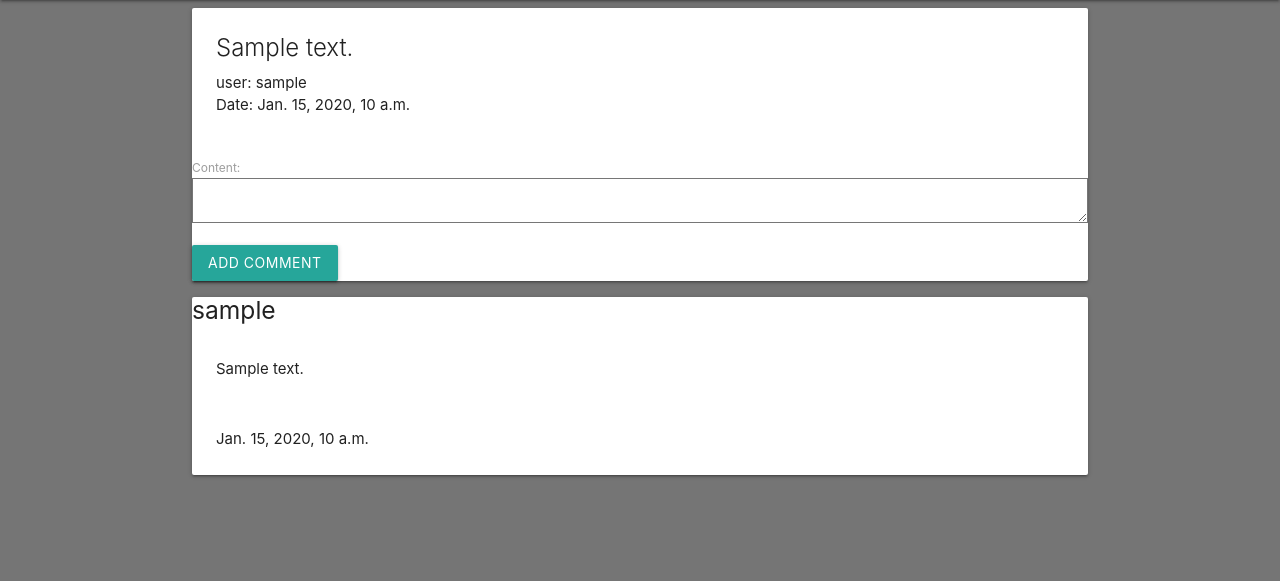
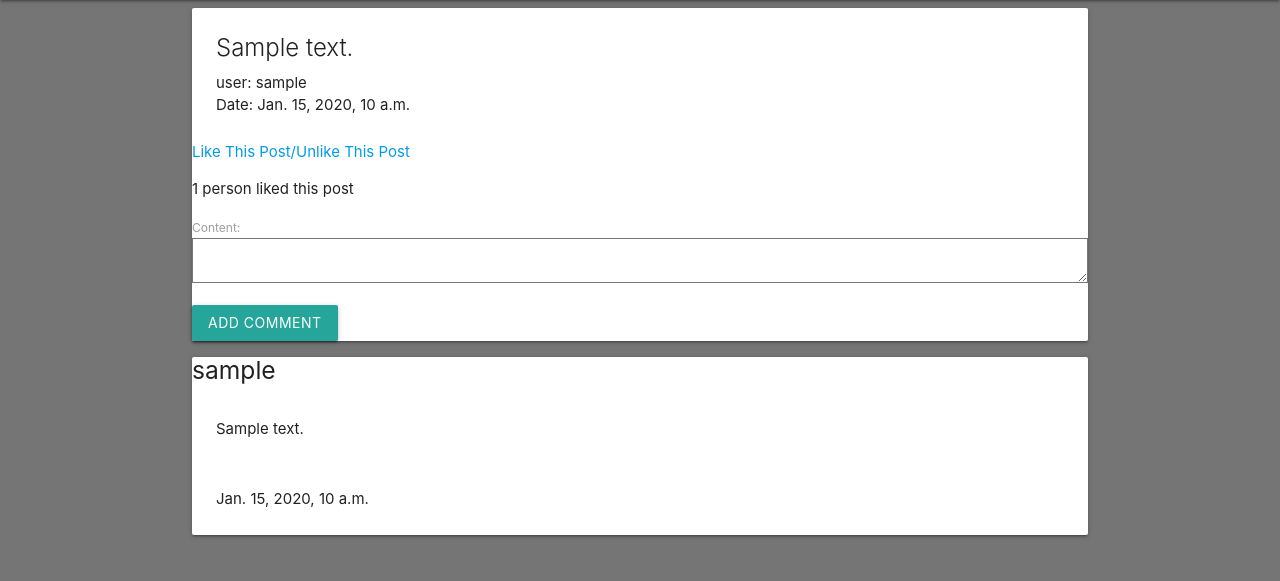
Before and after one commit to KheffyC/blockparty, a Django app: page /group/1/posts/1/ in a window 1280 px wide. Shown: the part 64-645 px from the top of the page. Run offline with Django 4.2, Linux system fonts and the light colour scheme; tables that the repository leaves empty hold one stand-in row (values such as "Sample post").

Commit message:
fatten up models and add like functionality

```diff
--- a/main_app/admin.py
+++ b/main_app/admin.py
@@ -3,7 +3,7 @@ from django.contrib.auth.admin import UserAdmin as BaseUserAdmin
 from django.contrib.auth.models import User
 
 
-from .models import Post, Profile, Comment, Group
+from .models import Post, Profile, Comment, Group, LikePost
 
 # Register your models here.
 class ProfileInline(admin.StackedInline):
@@ -20,3 +20,4 @@ admin.site.register(Post)
 admin.site.register(Profile)
 admin.site.register(Comment)
 admin.site.register(Group)
+admin.site.register(LikePost)
--- a/main_app/models.py
+++ b/main_app/models.py
@@ -43,6 +43,7 @@
     date = models.DateTimeField(auto_now_add=True, blank=True)
     user = models.ForeignKey(User, on_delete=models.CASCADE)
     group = models.ForeignKey(Group, on_delete=models.CASCADE)
+    no_of_likes = models.IntegerField(default=0)
 
     def __str__(self):
         return f"{self.content} made by {self.user}"
@@ -53,6 +54,11 @@
     class Meta:
         ordering = ['-date']
 
+
+class LikePost(models.Model):
+    post_id = models.CharField(max_length=500)
+    username = models.CharField(max_length=100)
+
 class Comment(models.Model):
     content = models.TextField(max_length=250)
     date = models.DateTimeField(auto_now_add=True, blank=True)
--- a/main_app/templates/base.html
+++ b/main_app/templates/base.html
@@ -24,7 +24,7 @@
           <!-- changes below -->
             <li> <a href="{% url 'about' %}">About</a></li>
           {% if user.is_authenticated %}
-            <li><a href="{% url 'my_profile' %}">My Profile</a></li>
+            <li><a href="{% url 'my_profile' user.id %}">My Profile</a></li>
             <li><a href="{% url 'profiles_index' %}">Profiles</a></li>
             <li><a href="{% url 'groups_index' %}">Groups</a></li>
             <li><a href="{% url 'logout' %}">Log Out</a></li>
@@ -39,7 +39,7 @@
       <!-- changes below -->
         <li> <a href="{% url 'about' %}">About</a></li>
       {% if user.is_authenticated %}
-        <li><a href="{% url 'my_profile' %}">My Profile</a></li>
+        <li><a href="{% url 'my_profile' user.id %}">My Profile</a></li>
         <li><a href="{% url 'profiles_index' %}">Profiles</a></li>
         <li><a href="{% url 'groups_index' %}">Groups</a></li>
         <li><a href="{% url 'logout' %}">Log Out</a></li>
--- a/main_app/templates/group/post.html
+++ b/main_app/templates/group/post.html
@@ -5,6 +5,16 @@
             <span class="card-title">{{ post.content }}</span>
             <p>user: {{ post.user }}</p>
             <p>Date: {{ post.date }}</p>
+        </div>
+        <div>
+            <a href="{% url 'like_post' post.group.id post.id %}">Like This Post/Unlike This Post</a>
+            {% if post.no_of_likes == 0 %}
+                <p>No Likes</p>
+            {% elif post.no_of_likes == 1 %}
+                <p>{{post.no_of_likes}} person liked this post</p>
+            {% else %}
+                <p>Liked by {{post.no_of_likes}} people</p>
+            {% endif %}
         </div>
         {% if user == post.user %}
             <div class="card-action">
--- a/main_app/urls.py
+++ b/main_app/urls.py
@@ -13,6 +13,7 @@ urlpatterns = [
     path('group/<int:group_id>/posts/<int:pk>/update', views.PostUpdate.as_view(), name='post_update'),
     path('group/<int:group_id>/posts/<int:pk>/delete', views.PostDelete.as_view(), name='post_delete'),
     path('groups/<int:group_id>/posts/<int:post_id>/add_comments/', views.add_comment, name='add_comment'),
+    path('groups/<int:group_id>/posts/<int:post_id>/like_post', views.like_post, name='like_post'),
     # path('global/<int:post_id>/', views.global_post_detail, name='global_post_detail'), #this is equal to my_profile
     # path('global/create/', views.GlobalPostCreate.as_view(), name='global_post_create'),
     # path('global/<int:pk>/update/', views.GlobalPostUpdate.as_view(), name='global_post_update'), # this one
@@ -20,7 +21,7 @@ urlpatterns = [
     # path('global/<int:post_id>/add_comment/', views.add_comment, name='add_comment'),
     path('profiles/', views.profiles_index, name='profiles_index'),
     path('profiles/<int:user_id>/', views.profiles_detail, name='profiles_detail'),
-    path('my_profile/', views.my_profile, name='my_profile'),
+    path('my_profile/<int:user_id>/', views.my_profile, name='my_profile'),
     path('my_profile/<int:pk>/update/', views.ProfileUpdate.as_view(), name='profile_update'),
     path('my_profile/<int:pk>/delete/', views.ProfileDelete.as_view(), name='profile_delete')
 ]
--- a/main_app/views.py
+++ b/main_app/views.py
@@ -1,6 +1,6 @@
 from distutils.log import Log
 from django.shortcuts import render, redirect
-from .models import Post, Profile, Group
+from .models import Post, Profile, Group, LikePost
 from django.views.generic.edit import CreateView, UpdateView, DeleteView
 from django.contrib.auth.mixins import LoginRequiredMixin
 from django.contrib.auth import login
@@ -31,7 +31,7 @@ def signup(request):
       user = form.save()
       # This is how we log a user in via code
       login(request, user)
-      return redirect('my_profile')
+      return redirect('my_profile', user.id)
     else:
       error_message = 'Invalid sign up - try again'
   # A bad POST or a GET request, so render signup.html with an empty form
@@ -86,6 +86,27 @@ class PostDelete(LoginRequiredMixin, DeleteView):
   def get_success_url(self):
     return reverse_lazy( 'group', kwargs = {'group_id': self.kwargs['group_id']},)
 
+def like_post(request, group_id, post_id):
+  username = request.user.username
+
+  post =  Post.objects.get(id = post_id)
+
+  like_filter = LikePost.objects.filter(post_id=post_id, username=username).first()
+
+  if like_filter == None:
+    new_like = LikePost.objects.create(post_id=post_id, username=username)
+    new_like.save()
+    post.no_of_likes = post.no_of_likes + 1
+    post.save()
+    return redirect('post_detail', group_id, post_id)
+  else:
+    like_filter.delete()
+    post.no_of_likes = post.no_of_likes - 1
+    post.save()
+    return redirect('post_detail', group_id, post_id)
+
+
+
 @login_required
 def add_comment(request, group_id,  post_id):
   form = CommentForm(request.POST)
@@ -109,9 +130,20 @@ def profiles_detail(request, user_id):
   return render(request, 'profiles/detail.html', {'user': user})
 
 @login_required
-def my_profile(request):
+def my_profile(request, user_id):
+  user_object = User.objects.get(pk=user_id)
+  user_profile = Profile.objects.get(user=request.user.id)
+  user_posts = Post.objects.filter(user=user_id)
 
-  return render(request, 'my_profile.html')
+  context = {
+    'user_object': user_object,
+    'user_posts': user_posts,
+    'user_id': user_id,
+    'user_profile': user_profile,
+    'user_posts_length': len(user_posts)
+  }
+
+  return render(request, 'my_profile.html', context)
 
 
 class ProfileUpdate(LoginRequiredMixin, UpdateView):
```
Also changed, not shown: main_app/templates/my_profile.html (+13 -6 lines), main_app/migrations/0003_likepost.py (added), main_app/migrations/0004_post_no_of_likes.py (added).
